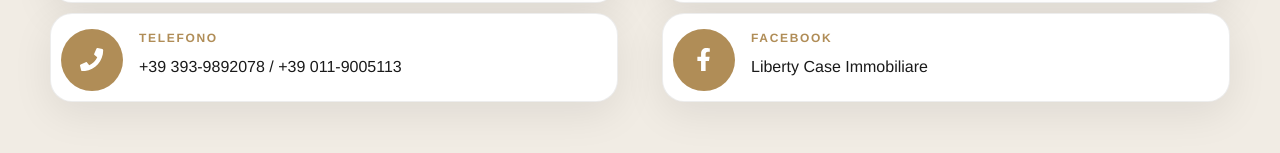
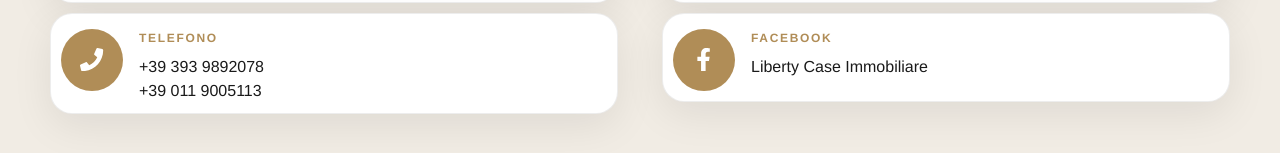
Before and after one commit to martilanz/ab-immobiliare, a Next.js app: page /contact in a window 1280 px wide. Shown: the part 637-790 px from the top of the page. Built offline with nearby package versions, Linux system fonts and the light colour scheme.

Commit message:
seo + contact page changes

```diff
--- a/app/contact/page.tsx
+++ b/app/contact/page.tsx
@@ -50,7 +50,8 @@ export default function ContactPage() {
 
                                 <div className="contactInfoText">
                                     <p className="sectionLabel">Email</p>
-                                    <p>info@libertycase.it</p>
+                                    <a href="mailto:info@libertycase.it" className="glowLink">info@libertycase.it</a>
+
                                 </div>
                             </div>
                         </div>
@@ -63,7 +64,10 @@ export default function ContactPage() {
 
                                 <div className="contactInfoText">
                                     <p className="sectionLabel">Telefono</p>
-                                    <p>+39 393-9892078 / +39 011-9005113</p>
+                                    <a href="tel:+393939892078" className="glowLink"
+                                    >+39 393 9892078</a>
+                                    <a href="tel:+390119005113" className="glowLink"
+                                    >+39 011 9005113</a>
                                 </div>
                             </div>
                         </div>
--- a/app/globals.css
+++ b/app/globals.css
@@ -1399,3 +1399,55 @@ background-size:     cover;                      /* <------ */
 .contactInfoText .sectionLabel {
   margin-bottom: 8px;
 }
+
+.glowLink {
+  position: relative;
+  display: inline-flex;
+  align-items: center;
+  width: fit-content;
+  color: var(--foreground);
+  text-decoration: none;
+  transition:
+    color 0.25s ease,
+    text-shadow 0.25s ease,
+    transform 0.25s ease;
+}
+
+.glowLink::after {
+  content: "";
+  position: absolute;
+  left: 0;
+  bottom: -3px;
+  width: 100%;
+  height: 1px;
+  background: linear-gradient(
+    90deg,
+    transparent,
+    var(--accent),
+    var(--accent-light),
+    transparent
+  );
+  transform: scaleX(0);
+  transform-origin: center;
+  transition: transform 0.25s ease;
+}
+
+.glowLink:hover,
+.glowLink:focus-visible {
+  color: var(--accent);
+  text-shadow:
+    0 0 8px rgba(176, 141, 87, 0.35),
+    0 0 18px rgba(214, 190, 148, 0.25);
+  transform: translateY(-1px);
+}
+
+.glowLink:hover::after,
+.glowLink:focus-visible::after {
+  transform: scaleX(1);
+}
+
+.glowLink:focus-visible {
+  outline: 2px solid var(--accent-light);
+  outline-offset: 4px;
+  border-radius: 4px;
+}
```
Also changed, not shown: app/robots.ts (+23 -7 lines).
